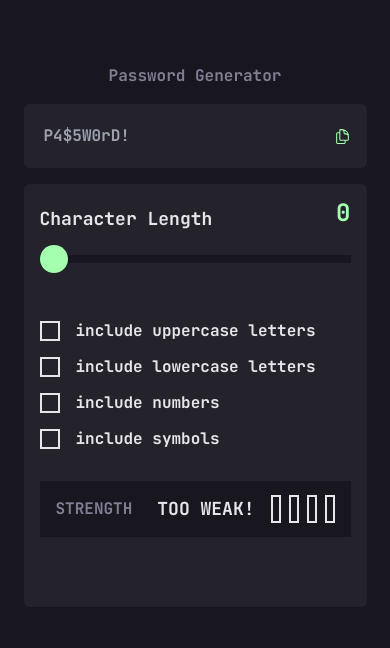
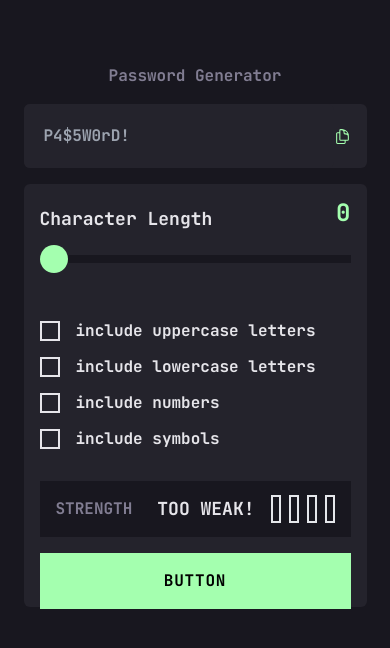
Before and after one commit to planetoida90210/password-generator, a Next.js app: page / in a window 390 px wide. Shown: the top 648 px of the page. Built offline with nearby package versions, Linux system fonts and the light colour scheme.

Commit message:
button css

```diff
--- a/components/Button.jsx
+++ b/components/Button.jsx
@@ -2,7 +2,7 @@ import React from 'react'
 
 const Button = () => {
   return (
-    <div>Button</div>
+    <div className="h-[56px] md:h-[65px] w-[311px] md:w-[476px] px-[32px] bg-[#A4FFAF] flex justify-center items-center uppercase tracking-wider text-[16px] md:text-[18px]">Button</div>
   )
 }
 
--- a/components/PasswordSettings.jsx
+++ b/components/PasswordSettings.jsx
@@ -1,4 +1,5 @@
 import React,{ useState } from 'react';
+import Button from './Button';
 import Checkbox from './Checkbox';
 import PasswordStrength from './PasswordStrength';
 import RangeSlider from './RangeSlider';
@@ -27,6 +28,9 @@ const PasswordSettings = ({ rangeValue, setRangeValue, strength, setStrength, op
      <div className="w-full flex justify-center pt-[32px] md:pt-[31px]">
         <PasswordStrength strength={strength} setStrength={setStrength} rangeValue={rangeValue} />
      </div>
+     <div className="w-full flex justify-center pt-[16px] md:pt-[31px]" >
+         <Button />
+     </div>
     </div>
   )
 }
--- a/components/PasswordStrength.jsx
+++ b/components/PasswordStrength.jsx
@@ -23,12 +23,13 @@ const Rectangle = ({ color }) => {
   return <span className="w-[10px] h-[28px]" style={styles}/>
 };
 
-const PasswordStrength = ({ strength, setStrength, rangeValue }) => {
+const PasswordStrength = ({ strength, setStrength, rangeValue, options }) => {
   const [strengthColor, setStrengthColor] = useState(strength)
 
   useEffect(() => {
     setStrengthColor(strength);
   }, [strength]);
+
 
   return (
     <div className="w-[311px] h-[56px] md:w-[476px] md:h-[72px] bg-[#18171F] flex justify-between items-center p-[16px] md:px-[32px]">
--- a/pages/index.js
+++ b/pages/index.js
@@ -1,5 +1,6 @@
 
 import { useEffect, useState } from "react"
+
 import PasswordCopyboard from "../components/PasswordCopyboard"
 import PasswordSettings from "../components/PasswordSettings"
 
```
